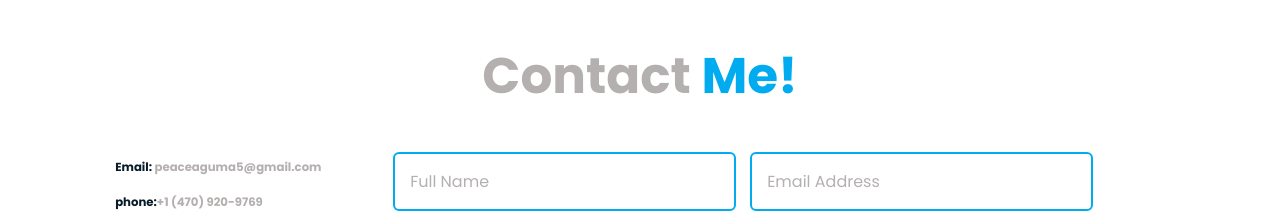
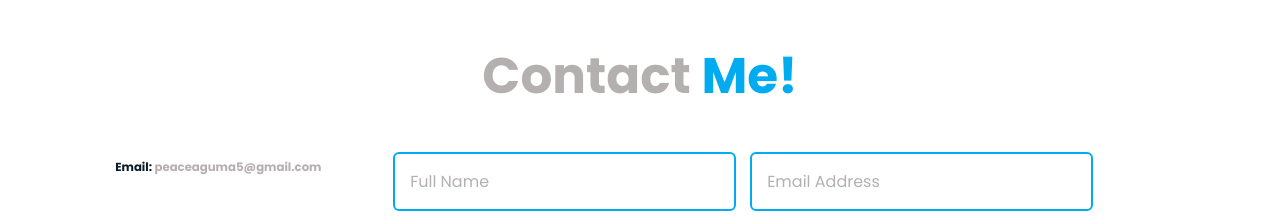
Before and after one commit to peaceaguma5/MyPortfolio, a plain HTML site: page index.html in a window 1280 px wide. Shown: the part 2276-2500 px from the top of the page. Drawn offline with nearby package versions, Linux system fonts and the light colour scheme.

Commit message:
index.html

```diff
--- a/index.html
+++ b/index.html
@@ -111,7 +111,6 @@
         <div class="reach">
         <div>
             <h3 class="reachme"><b>Email:</b> peaceaguma5@gmail.com</h3>
-            <h3 class="reachme"><b>phone:</b>+1 (470) 920-9769</h3>
         </div>
 
         <form action="#">
```
